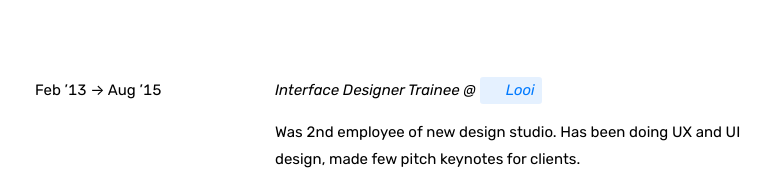
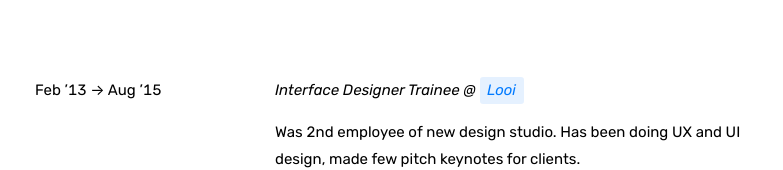
Before and after one commit to wingerie/wingerie.github.io, a plain HTML site: page cv/index.html in a window 1280 px wide. Shown: the part 2386-2556 px from the top of the page, without its empty margins (88-871 px from the left). Drawn offline with Linux system fonts and the light colour scheme.

Commit message:
Update index.html
Removed looi.ru favicon

```diff
--- a/cv/index.html
+++ b/cv/index.html
@@ -178,10 +178,10 @@
                         <td><p><span class="ru">Февраль &rsquo;13 &rarr; Август &rsquo;15</span><span class="en hidden">Feb &rsquo;13 &rarr; Aug &rsquo;15</span></p></td>
                         <td>
                             <p class="occupation ru">
-                                Интерфейсный дизайнер-подмастерье в&nbsp;<a href="https://looi.ru"><img class="icon looi" src="https://looi.ru/media/img/favicons/196x196.png">Looi<span class="print_only">: looi.ru</span></a>
+                                Интерфейсный дизайнер-подмастерье в&nbsp;<a href="https://looi.ru">Looi<span class="print_only">: looi.ru</span></a>
                             </p>
                             <p class="occupation en hidden">
-                                Interface Designer Trainee @&nbsp;<a href="https://looi.ru"><img class="icon looi" src="https://looi.ru/media/img/favicons/196x196.png">Looi<span class="print_only">: looi.ru</span></a>
+                                Interface Designer Trainee @&nbsp;<a href="https://looi.ru">Looi<span class="print_only">: looi.ru</span></a>
                             </p>
                             <p class="ru">
                                 Был вторым сотрудником в&nbsp;студии, в&nbsp;основном занимался&nbsp;UX и&nbsp;UI, так&nbsp;же сделал несколько презентаций для питча клиентам.
```
